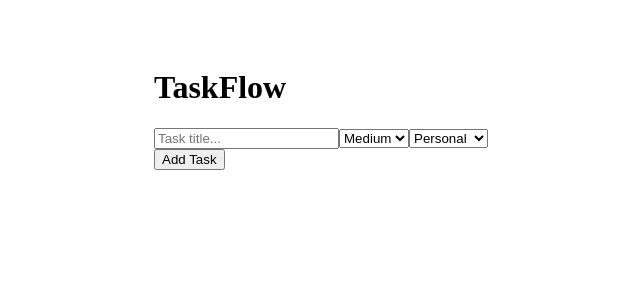
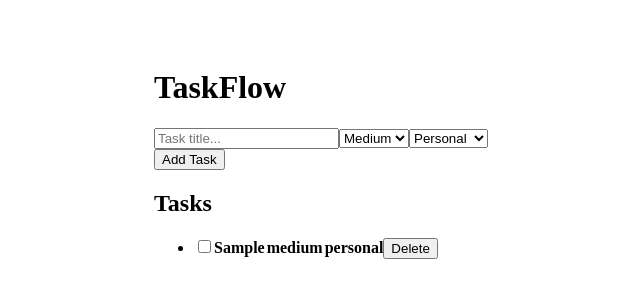
Before and after one commit to wizozero/taskflow, a React (Vite) app: page / in a window 1280 px wide. Both pictures are taken after typing "Sample" into the empty fields and a click on the button "Add Task". Shown: the top 300 px of the page, without its empty margins (86-726 px from the left). Built offline with nearby package versions, Linux system fonts and the light colour scheme.

Commit message:
feat: add TaskList with toggle and delete functionality

```diff
--- a/src/App.tsx
+++ b/src/App.tsx
@@ -1,5 +1,6 @@
 import { TaskProvider } from './context/TaskContext'
 import TaskForm from './components/TaskForm'
+import TaskList from './components/TaskList'
 
 function App() {
 	return (
@@ -7,7 +8,7 @@ function App() {
 			<div style={{ padding: '40px', maxWidth: '800px', margin: '0 auto' }}>
 				<h1>TaskFlow</h1>
 				<TaskForm />
-				{/* TODO: Aquí irá TaskList */}
+				<TaskList />
 			</div>
 		</TaskProvider>
 	)
--- /dev/null
+++ b/src/components/TaskList.tsx
@@ -0,0 +1,54 @@
+import { useTaskContext } from '../context/TaskContext'
+
+export default function TaskList() {
+	// TODO: Obtén filteredTasks del context
+	const { filteredTasks, dispatch } = useTaskContext()
+
+	// TODO: Si array vacío, return early con mensaje
+	if (!filteredTasks.length) {
+		return <p>No hay tareas actualmente</p>
+	}
+
+	return (
+		<div>
+			<h2>Tasks</h2>
+			<ul>
+				{filteredTasks.map((task) => (
+					<li key={task.id}>
+						<input
+							type='checkbox'
+							checked={task.completed}
+							onChange={() =>
+								dispatch({
+									type: 'TOGGLE_TASK',
+									payload: task.id,
+								})
+							}
+						/>
+						<span
+							style={
+								task.completed
+									? { textDecoration: 'line-through' }
+									: { fontWeight: 'bold' }
+							}
+						>
+							{task.title}
+							<span style={{ paddingLeft: '2px' }}>{task.priority}</span>
+							<span style={{ paddingLeft: '2px' }}>{task.category}</span>
+						</span>
+						<button
+							onClick={() =>
+								dispatch({
+									type: 'DELETE_TASK',
+									payload: task.id,
+								})
+							}
+						>
+							Delete
+						</button>
+					</li>
+				))}
+			</ul>
+		</div>
+	)
+}
```
